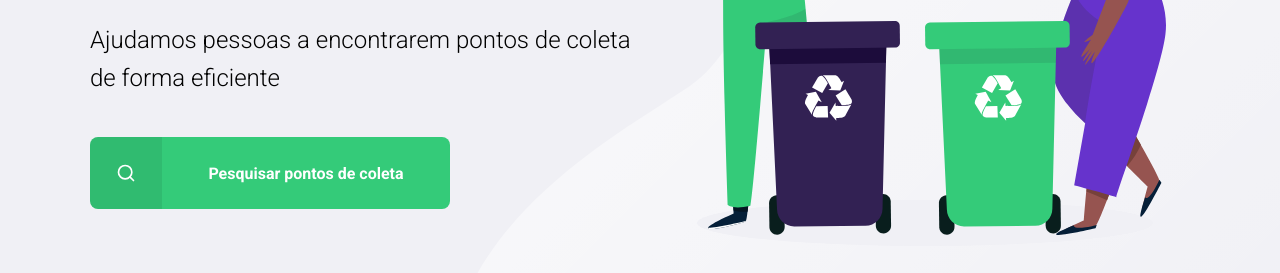
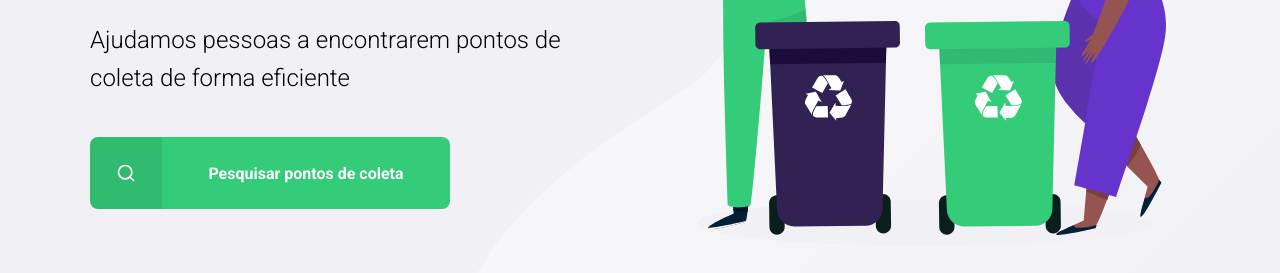
Before and after one commit to andersongames/ecoleta, a plain HTML site: page index.html in a window 1280 px wide. Shown: the part 405-678 px from the top of the page. Drawn offline with Linux system fonts and the light colour scheme.

Commit message:
main max width

```diff
--- a/styles/_page-home.scss
+++ b/styles/_page-home.scss
@@ -33,7 +33,7 @@
         }
 
         main {
-            max-width: 560px;
+            max-width: 540px;
             flex: 1;
             display: flex;
             flex-direction: column;
```
Also changed, not shown: styles/main.css.
